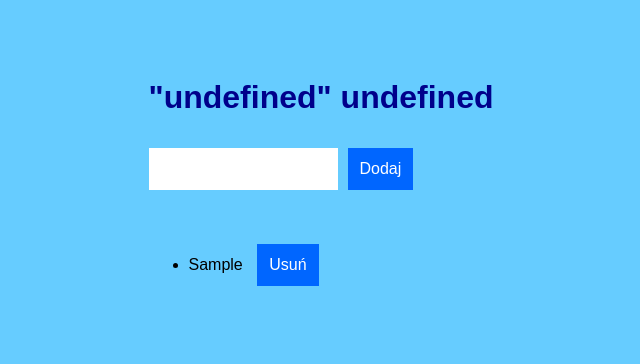
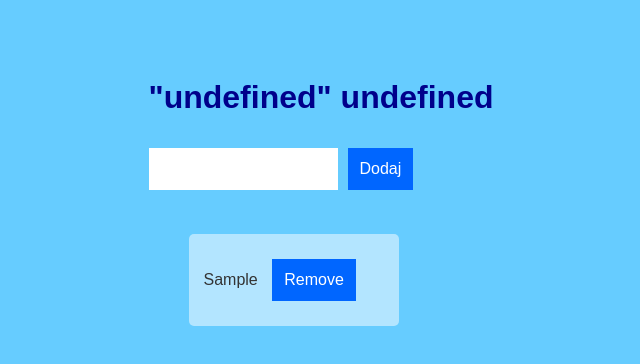
Before and after one commit to dianek05/dianek05.github.io, a React (Create React App) app in the folder react-userlist/: page / in a window 1280 px wide. Both pictures are taken after typing "Sample" into the empty fields and a click on the button "Dodaj". Shown: the top 364 px of the page, without its empty margins (319-959 px from the left). Built offline with nearby package versions, Linux system fonts and the light colour scheme.

Commit message:
Update UserList.js

```diff
--- a/react-userlist/src/components/UserList.js
+++ b/react-userlist/src/components/UserList.js
@@ -6,7 +6,7 @@ class UserList extends Component{
     }
 
     createLi = (user) => {
-       return <li key={user.key}>{user.name} <button className='userRem' onClick={() => this.props.listRemoveUser(user.key) }>Usuń</button></li>;
+       return <li key={user.key}>{user.name} <button className='userRem' onClick={() => this.props.listRemoveUser(user.key) }> Remove</button></li>;
     }
 
     render(){
@@ -14,7 +14,7 @@ class UserList extends Component{
         let usersLi = usersList.map(this.createLi);
 
         return(
-            <div className='usersContainer'>
+            <div className='the-list'>
                 <ul>{usersLi}</ul>
 
             </div>
```
